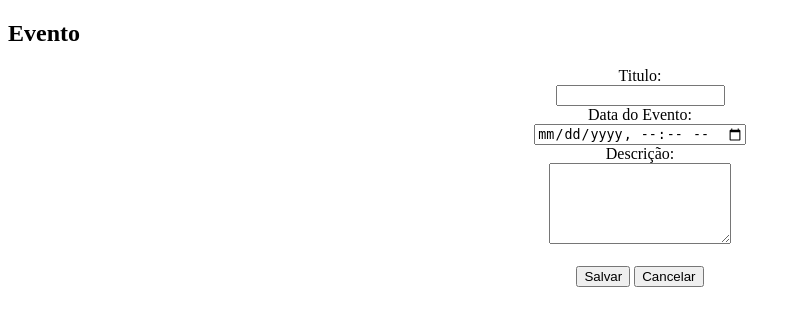
After one commit to heberthsilva/DIO---Desenvolvimento-Web-com-Python-e-Django, a Django app: page /agenda/evento/ in a window 1280 px wide. The commit adds this page. Shown: the top 326 px of the page, without its empty margins (0-799 px from the left). Run offline with Django 5.2, Linux system fonts and the light colour scheme; a user stored in the database is signed in.

Commit message:
inclusao de eventos

```diff
--- a/agenda/urls.py
+++ b/agenda/urls.py
@@ -22,6 +22,8 @@ from django.views.generic import RedirectView
 urlpatterns = [
     path('admin/', admin.site.urls),
     path('agenda/', views.lista_eventos),
+    path('agenda/evento/', views.evento),
+    path('agenda/evento/submit', views.submit_evento),
     path('',RedirectView.as_view(url='/agenda/')),
     path('login/',views.login_user),
     path('login/submit',views.submit_login),
--- a/core/models.py
+++ b/core/models.py
@@ -3,7 +3,7 @@ from django.contrib.auth.models import User
 
 class Evento(models.Model):
     titulo = models.CharField(max_length=100)
-    descrição = models.TextField(blank=True,null=True)
+    descricao = models.TextField(blank=True,null=True)
     data_evento = models.DateTimeField(verbose_name='Data do Evento ')
     data_criacao = models.DateTimeField(auto_now=True)
     usuario = models.ForeignKey(User,on_delete=models.CASCADE)
--- a/core/views.py
+++ b/core/views.py
@@ -31,3 +31,23 @@ def lista_eventos(request):
     evento = Evento.objects.filter(usuario=usuario)
     dados= {'eventos': evento}
     return render(request, 'agenda.html',dados)
+
+@login_required(login_url='/login/')
+def evento(request):
+   return render(request, 'evento.html')
+
+@login_required(login_url='/login/')
+def submit_evento(request):
+ if request.POST:
+    titulo= request.POST.get('titulo')
+    data_evento = request.POST.get('data_evento')
+    descricao = request.POST.get('descricao')
+    usuario = request.user
+
+    Evento.objects.create(titulo=titulo,
+                          data_evento=data_evento,
+                          descricao=descricao,
+                          usuario=usuario)
+    return redirect('/')
+ else:
+    return redirect('/')
--- /dev/null
+++ b/templates/evento.html
@@ -0,0 +1,39 @@
+<!DOCTYPE html>
+<html>
+
+<head>
+    <meta charset="UTF-8" />
+    <title>Agenda</title>
+</head>
+
+<body>
+    <h2>Evento</h2>
+    <form action="submit" method="POST"> {% csrf_token %}
+        <div align="center">
+            <label>Titulo:</label>
+            <br />
+            <input type="text" name="titulo" size="18">
+            <br />
+            <label>Data do Evento:</label>
+            <br />
+            <input type="datetime-local" name="data_evento">
+            <br />
+            <label>Descrição:</label>
+            <br />
+            <textarea name="descricao" rows="5" cols="20"></textarea>
+            <br />
+            <br />
+            <button type="submit"> Salvar </button>
+            <a href="/">
+                <button type="button"> Cancelar </button>
+            </a>
+        </div>
+    </form>
+    {% for messsage in messages %}
+    <div align="center">
+        <strong> ERRO: </strong>{{messsage}}
+    </div>
+    {%endfor %}
+</body>
+
+</html>
```
Also changed, not shown: templates/agenda.html (+7 -1 lines), core/migrations/0003_rename_descrição_evento_descricao.py (added), db.sqlite3, 1 other file.
